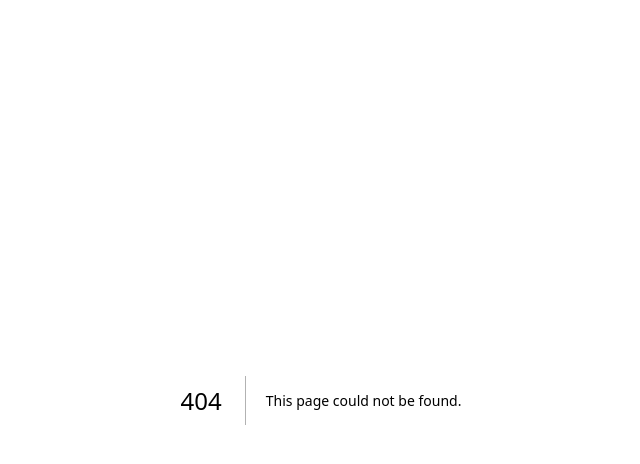
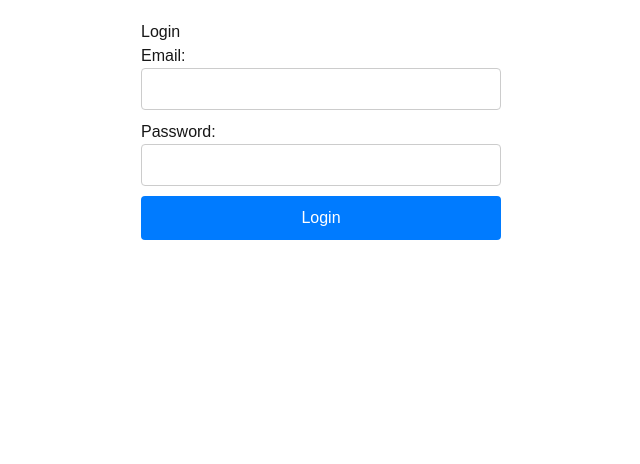
Before and after one commit to Luka07765/FrontTrace, a Next.js app: page /login in a window 1280 px wide. Before the commit this address had no page. Shown: the top 464 px of the page, without its empty margins (319-959 px from the left). Built offline with nearby package versions, Linux system fonts and the light colour scheme.

Commit message:
malo bolje

```diff
--- /dev/null
+++ b/src/app/login/page.js
@@ -0,0 +1,114 @@
+'use client';
+
+import { useState } from 'react';
+import axios from 'axios';
+import { useRouter } from 'next/navigation';
+
+export default function Login() {
+  const [email, setEmail] = useState(''); // Change username to email
+  const [password, setPassword] = useState('');
+  const [error, setError] = useState('');
+  const [isLoading, setIsLoading] = useState(false);
+  const router = useRouter();
+
+  const handleSubmit = async (e) => {
+    e.preventDefault();
+
+    // Reset error state and start loading
+    setError('');
+    setIsLoading(true);
+
+    // Basic input validation
+    if (!email || !password) {
+      setError('Email and password are required.');
+      setIsLoading(false);
+      return;
+    }
+
+    const loginData = {
+      email, // Send email instead of username
+      password,
+    };
+
+    try {
+      const response = await axios.post(
+        'http://localhost:5044/api/Auth/Login', // Ensure the backend accepts email
+        loginData
+      );
+
+      // Save the token in localStorage
+      localStorage.setItem('token', response.data.accessToken);
+      console.log(response.data.accessToken);
+
+      // Redirect to the dashboard
+      router.push('/dashboard');
+    } catch (error) {
+      console.error('Login error:', error);
+
+      // Set appropriate error messages
+      if (error.response && error.response.status === 401) {
+        setError('Invalid email or password.');
+      } else {
+        setError('Something went wrong. Please try again later.');
+      }
+    } finally {
+      setIsLoading(false);
+    }
+  };
+
+  return (
+    <div style={{ maxWidth: 400, margin: '0 auto', padding: '20px' }}>
+      <h2>Login</h2>
+      <form onSubmit={handleSubmit}>
+        <div style={{ marginBottom: 10 }}>
+          <label>Email:</label> {/* Updated label */}
+          <br />
+          <input
+            type="email" // Updated input type
+            value={email} // Updated to use email state
+            onChange={(e) => setEmail(e.target.value)}
+            required
+            style={{
+              width: '100%',
+              padding: 8,
+              border: '1px solid #ccc',
+              borderRadius: 4,
+            }}
+          />
+        </div>
+        <div style={{ marginBottom: 10 }}>
+          <label>Password:</label>
+          <br />
+          <input
+            type="password"
+            value={password}
+            onChange={(e) => setPassword(e.target.value)}
+            required
+            style={{
+              width: '100%',
+              padding: 8,
+              border: '1px solid #ccc',
+              borderRadius: 4,
+            }}
+          />
+        </div>
+        {error && <div style={{ color: 'red', marginBottom: 10 }}>{error}</div>}
+        <button
+          type="submit"
+          style={{
+            padding: 10,
+            width: '100%',
+            backgroundColor: '#007BFF',
+            color: 'white',
+            border: 'none',
+            borderRadius: 4,
+            cursor: isLoading ? 'not-allowed' : 'pointer',
+          }}
+          disabled={isLoading}
+        >
+          {isLoading ? 'Logging in...' : 'Login'}
+        </button>
+      </form>
+    </div>
+  );
+}
```
Also changed, not shown: src/app/Auth/Register/Page.js (deleted, +0 -65 lines), src/app/dashboard/page.jsx (+50 -13 lines), src/app/pages/dashboard.js (deleted, +0 -35 lines), src/app/register/page.jsx (deleted, +0 -76 lines), src/app/signup/page.jsx (renamed from src/app/log/page.js, +23 -15 lines).
